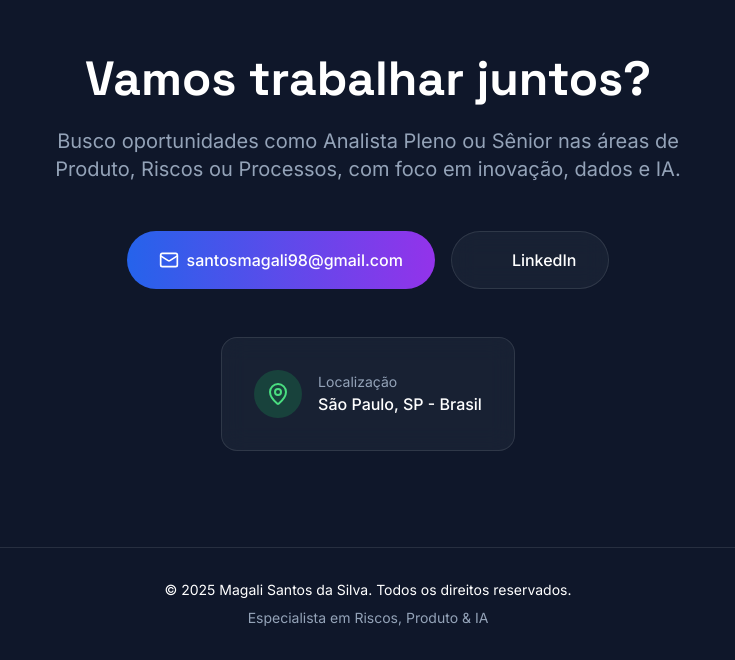
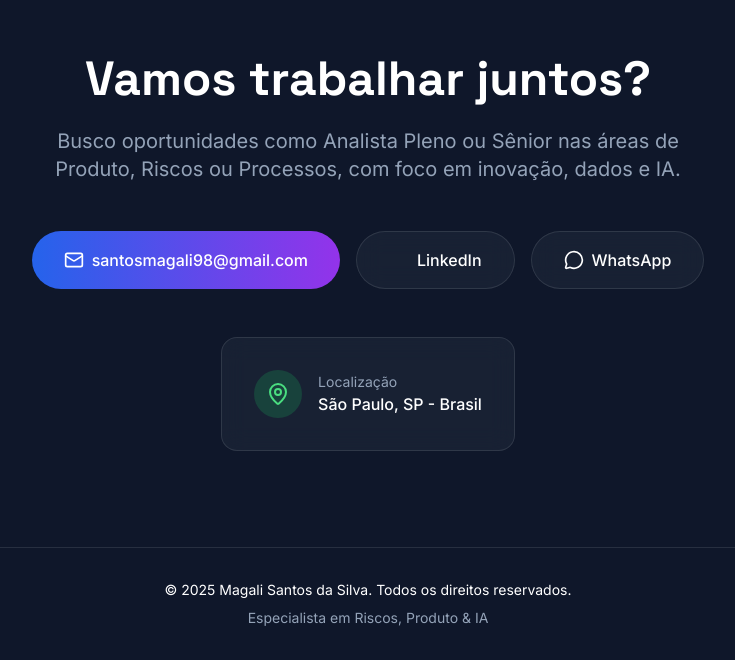
Before and after one commit to santosmagali98-stack/portfolio, a plain HTML site: page index.html in a window 1280 px wide. Shown: the part 8016-8676 px from the top of the page, without its empty margins (272-1007 px from the left). Drawn offline with nearby package versions, Linux system fonts and the light colour scheme.

Commit message:
Update index.html

```diff
--- a/index.html
+++ b/index.html
@@ -1049,6 +1049,11 @@ WhatsApp
                         <i data-lucide="linkedin" class="w-5 h-5"></i>
                         LinkedIn
                     </a>
+                    <a href="https://wa.me/5511993099262?text=Olá%20Magali%20vi%20seu%20portfólio" target="_blank"
+class="px-8 py-4 glass rounded-full font-medium hover:bg-white/10 transition-all flex items-center justify-center gap-2 border border-white/10 text-white">
+<i data-lucide="message-circle" class="w-5 h-5"></i>
+WhatsApp
+</a>
                 </div>
 
                 <div class="glass rounded-2xl p-8 inline-block border border-white/10">
```
